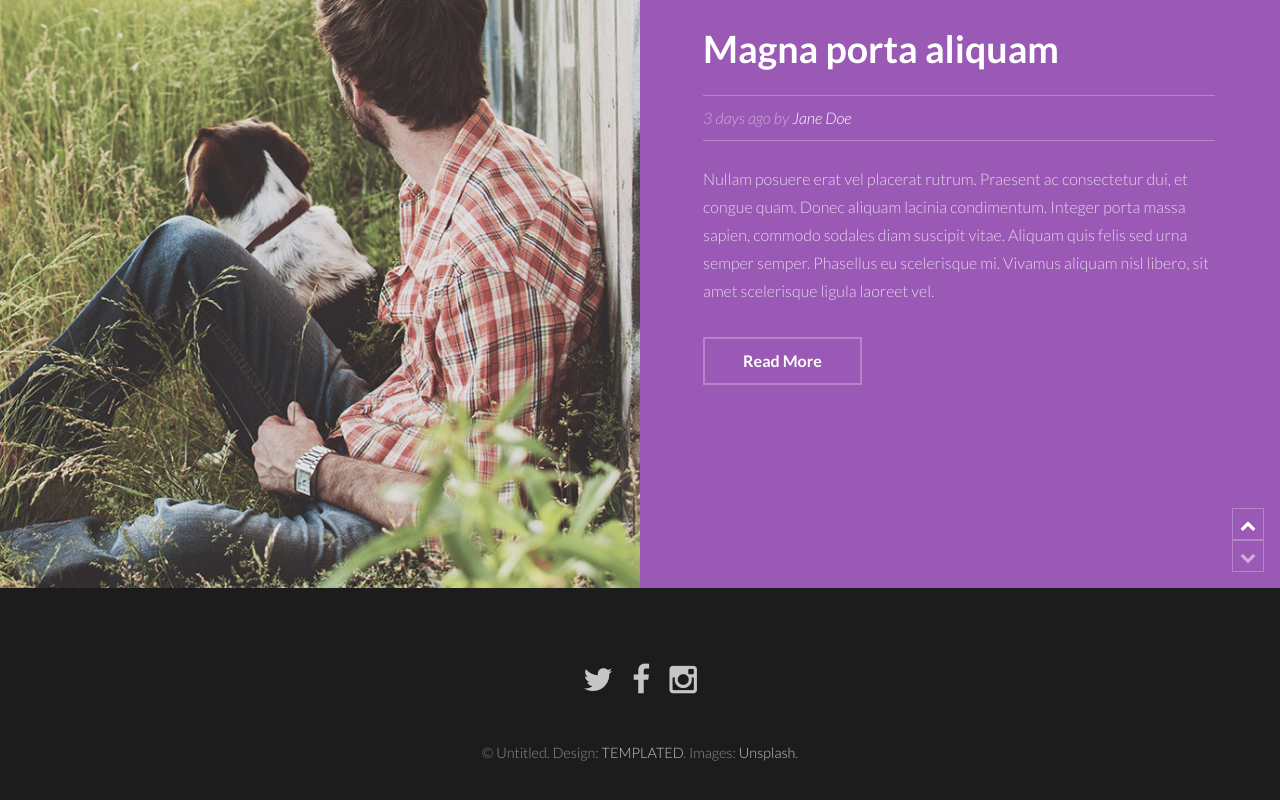
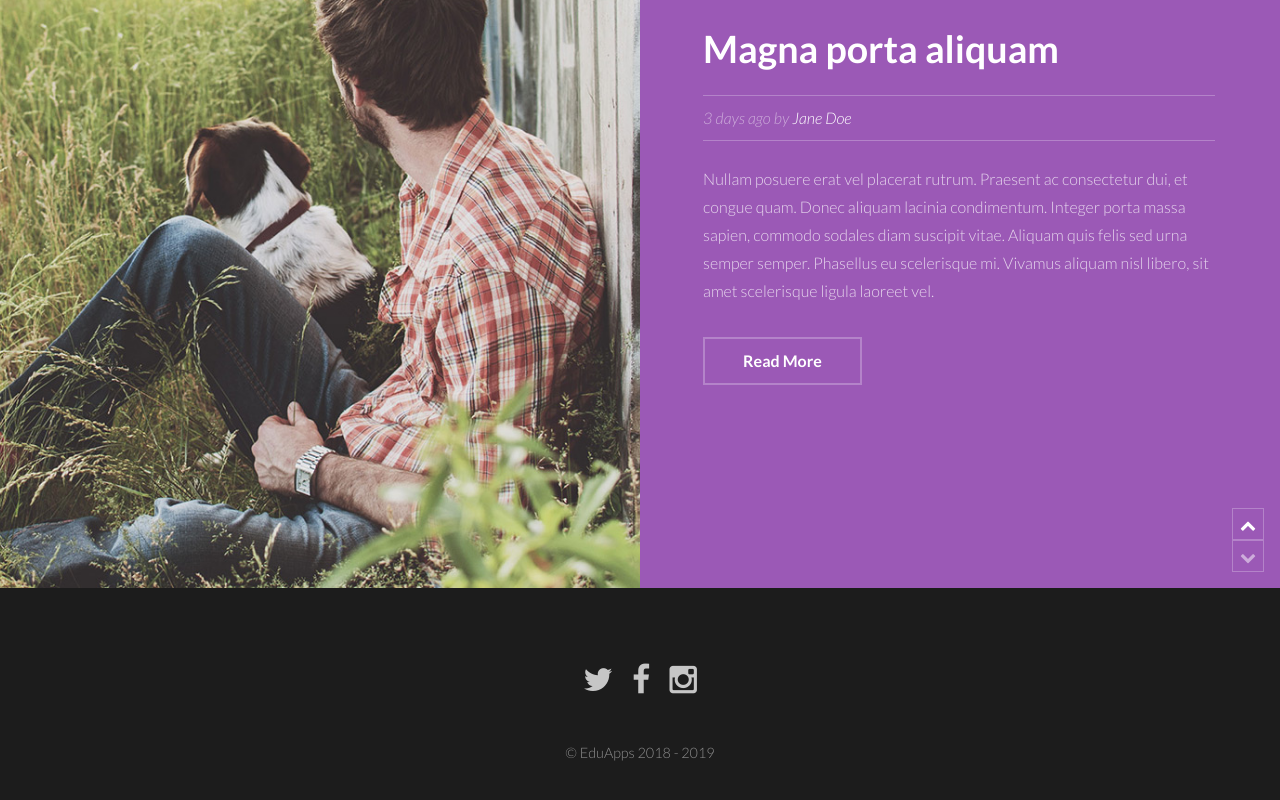
Before and after one commit to EduApps-CDG/MotherboardSimulator, a plain HTML site: page index.html in a window 1280 px wide. Shown: the part 4395-5195 px from the top of the page. Drawn offline with Linux system fonts and the light colour scheme.

Commit message:
Update index.html

```diff
--- a/index.html
+++ b/index.html
@@ -175,7 +175,15 @@
 					<li><a href="#" class="icon fa-instagram"><span class="label">Instagram</span></a></li>
 				</ul>
 				<div class="copyright">
-					© Untitled. Design: <a href="https://templated.co">TEMPLATED</a>. Images: <a href="https://unsplash.com">Unsplash</a>.
+					<!-- Generated by www.webweaver.nu -->
+					<script language="JavaScript">
+					<!--
+						document.write('&copy;' );
+						document.write(' EduApps');
+						document.write('  2018 - ');
+						document.write(new Date().getFullYear());
+					//-->
+					</script>
 				</div>
 			</footer>
 
```
